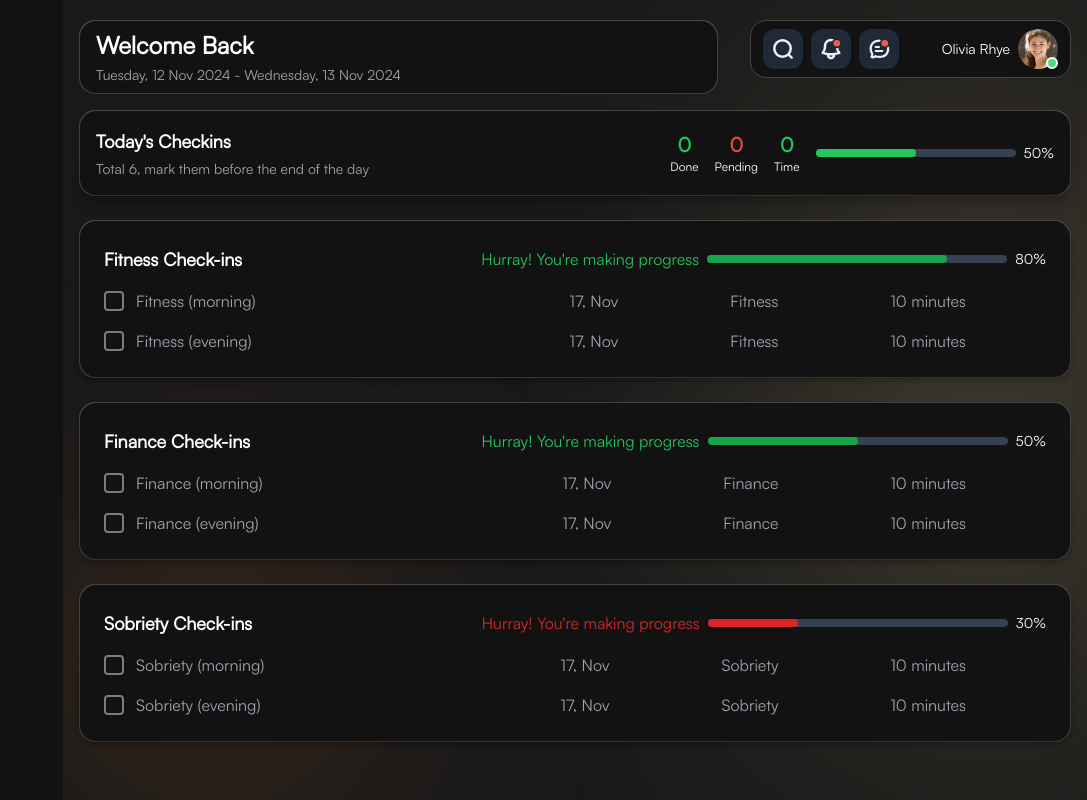
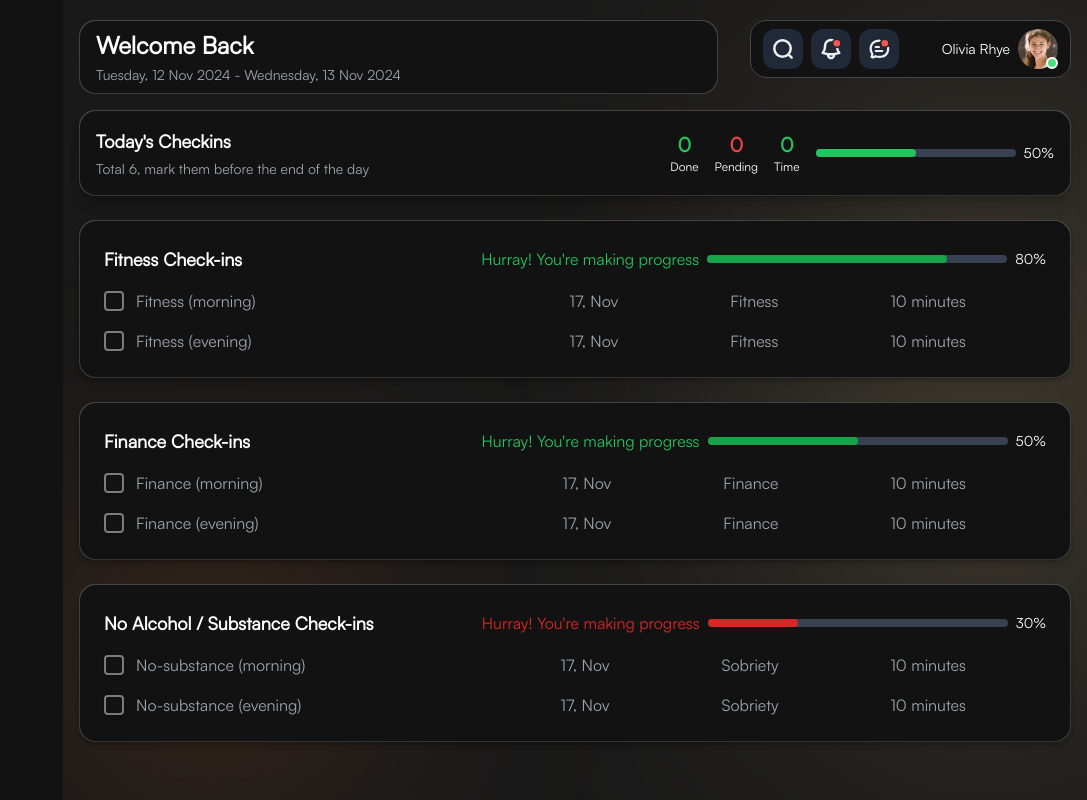
Before and after one commit to sda34495/soar-web-app-front, a Next.js app: page /check-in in a window 1280 px wide. Shown: the whole page, without its empty margins (193-1280 px from the left). Built offline with nearby package versions, Linux system fonts and the light colour scheme; sample sign-in values are in the browser's storage; a web font is replaced by a local one.

Commit message:
update: modal

```diff
--- a/src/components/UI/FinanceCard.tsx
+++ b/src/components/UI/FinanceCard.tsx
@@ -53,7 +53,7 @@ const FinanceCard = ({percentage, updateModalTitle, setIsModalOpen} :any) => {
       if (response?.data?.success) {
         console.log(response.data);
         setTimeout(() => {
-          updateModalTitle('Finance Check-ins marked successfully')
+          updateModalTitle('Finance Check-ins update successfully')
           setIsModalOpen(true);
         }, 500);
       } else {
--- a/src/components/UI/FitnessCard.tsx
+++ b/src/components/UI/FitnessCard.tsx
@@ -59,7 +59,7 @@ const FitnessCard = ({percentage, updateModalTitle, setIsModalOpen} :any) => {
         toast.error
       }
       setTimeout(() => {
-        updateModalTitle('Fitness Check-ins marked successfully')
+        updateModalTitle('Fitness Check-ins update successfully')
         setIsModalOpen(true);
       }, 500); // 500ms delay (adjust as necessary)
 
--- a/src/components/UI/Sobriety.tsx
+++ b/src/components/UI/Sobriety.tsx
@@ -60,7 +60,7 @@ const SobrietyCard = ({percentage, setIsModalOpen, updateModalTitle } :any) => {
 
 
           setTimeout(() => {
-            updateModalTitle('Sobriety Check-ins marked successfully')
+            updateModalTitle('Sobriety Check-ins update successfully')
             setIsModalOpen(true);
 
           }, 500); // 500ms delay (adjust as necessary)
@@ -80,7 +80,7 @@ const SobrietyCard = ({percentage, setIsModalOpen, updateModalTitle } :any) => {
 
         {/* Header Section */}
         <div className="flex justify-between items-center ">
-          <h2 className="text-lg font-bold">Sobriety Check-ins</h2>
+          <h2 className="text-lg font-bold">No Alcohol / Substance Check-ins</h2>
           <div className="flex items-center space-x-2">
             <span className={"text-green-500 font-semibold" +color}>
               Hurray! You're making progress
@@ -126,7 +126,7 @@ const SobrietyCard = ({percentage, setIsModalOpen, updateModalTitle } :any) => {
                     </svg>
                   </span>
                 </label>
-              <span className="text-gray-400">Sobriety (morning)</span>
+              <span className="text-gray-400">No-substance (morning)</span>
             </div>
             <div className="flex space-x-28 text-gray-400">
               <span>17, Nov</span>
@@ -162,7 +162,7 @@ const SobrietyCard = ({percentage, setIsModalOpen, updateModalTitle } :any) => {
                     </svg>
                   </span>
                 </label>
-              <span className="text-gray-400">Sobriety (evening)</span>
+              <span className="text-gray-400">No-substance (evening)</span>
             </div>
             <div className="flex space-x-28 text-gray-400">
               <span>17, Nov</span>
```
